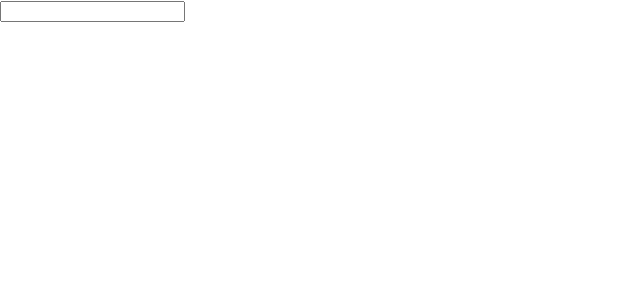
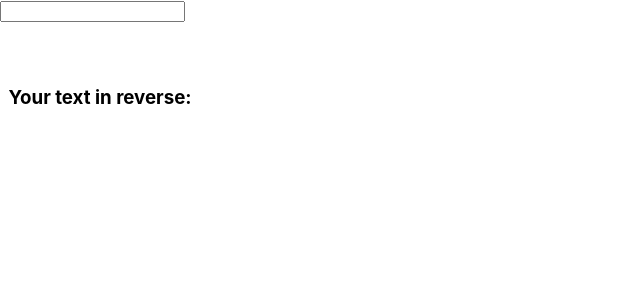
Before and after one commit to josephpjacobi/code-test, a React (Create React App) app: page / in a window 1280 px wide. Shown: the top 300 px of the page, without its empty margins (0-640 px from the left). Built offline with nearby package versions, Linux system fonts and the light colour scheme.

Commit message:
formatted reverse string component

```diff
--- a/src/index.css
+++ b/src/index.css
@@ -11,3 +11,14 @@ code {
   font-family: source-code-pro, Menlo, Monaco, Consolas, 'Courier New',
     monospace;
 }
+
+
+/* ReverseString Formatting */
+.reverse-str-container {
+  display: flex;
+  flex-direction: column;
+  width: 200px;
+  height: 150px;
+  align-items: center;
+  justify-content: center;
+}
--- a/src/index.js
+++ b/src/index.js
@@ -11,14 +11,15 @@ const UserInput = ({ newValue, handleInput }) => (
 const ReverseString = ({ string }) => {
   const stringInReverse = string.split("").reverse().join("")
   return (
-    <div>
+    <div className="reverse-str-container">
+      <h3>Your text in reverse:</h3>
       {stringInReverse}
     </div>
   )
 }
 
 //Display component contains the input and the Reserse String Component
-const Display = () => {
+const StringDisplay = () => {
   const [input, setInput] = useState('');
 
   const handleUserInput = event => {
@@ -33,4 +34,4 @@ const Display = () => {
   )
 }
 
-ReactDOM.render(<Display />, document.querySelector('#root'));
+ReactDOM.render(<StringDisplay />, document.querySelector('#root'));
```
